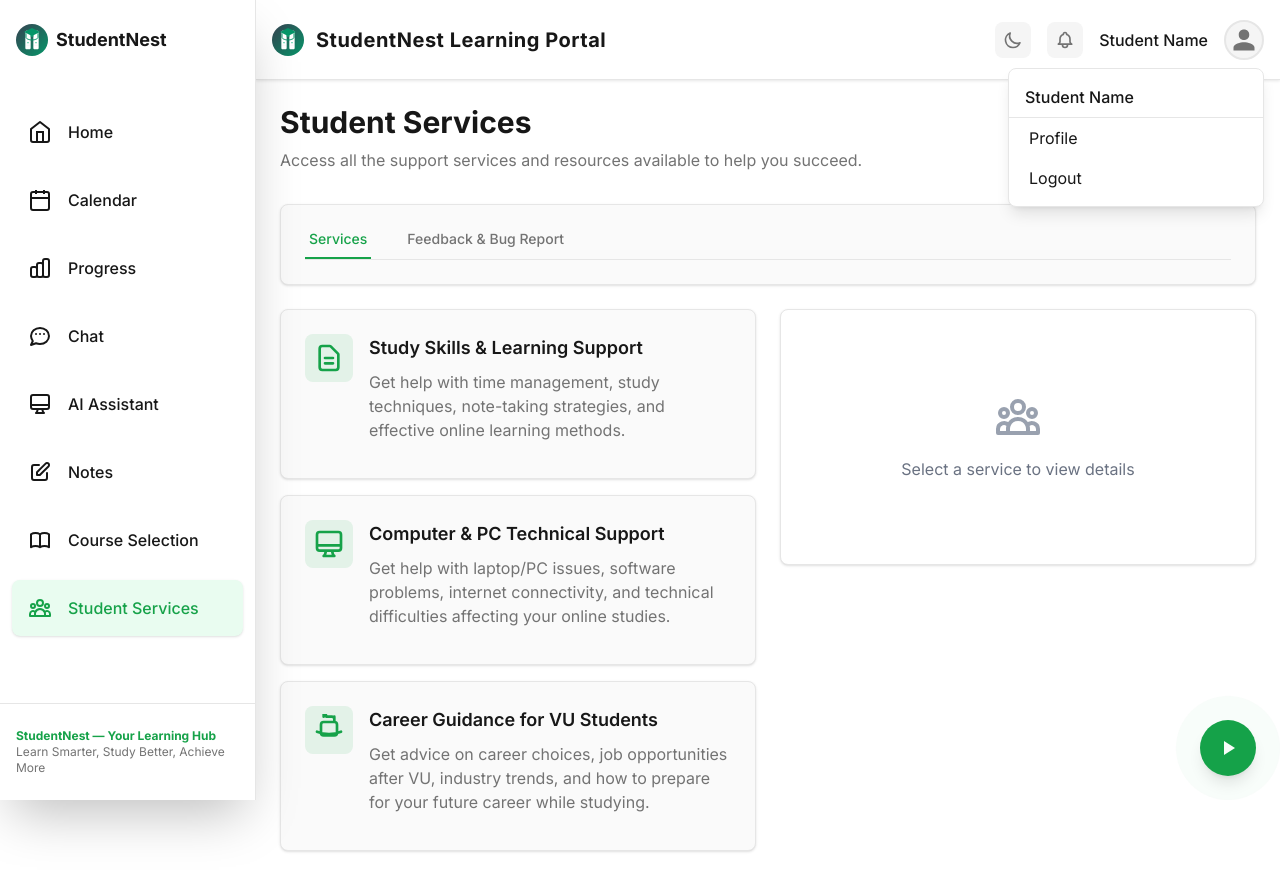
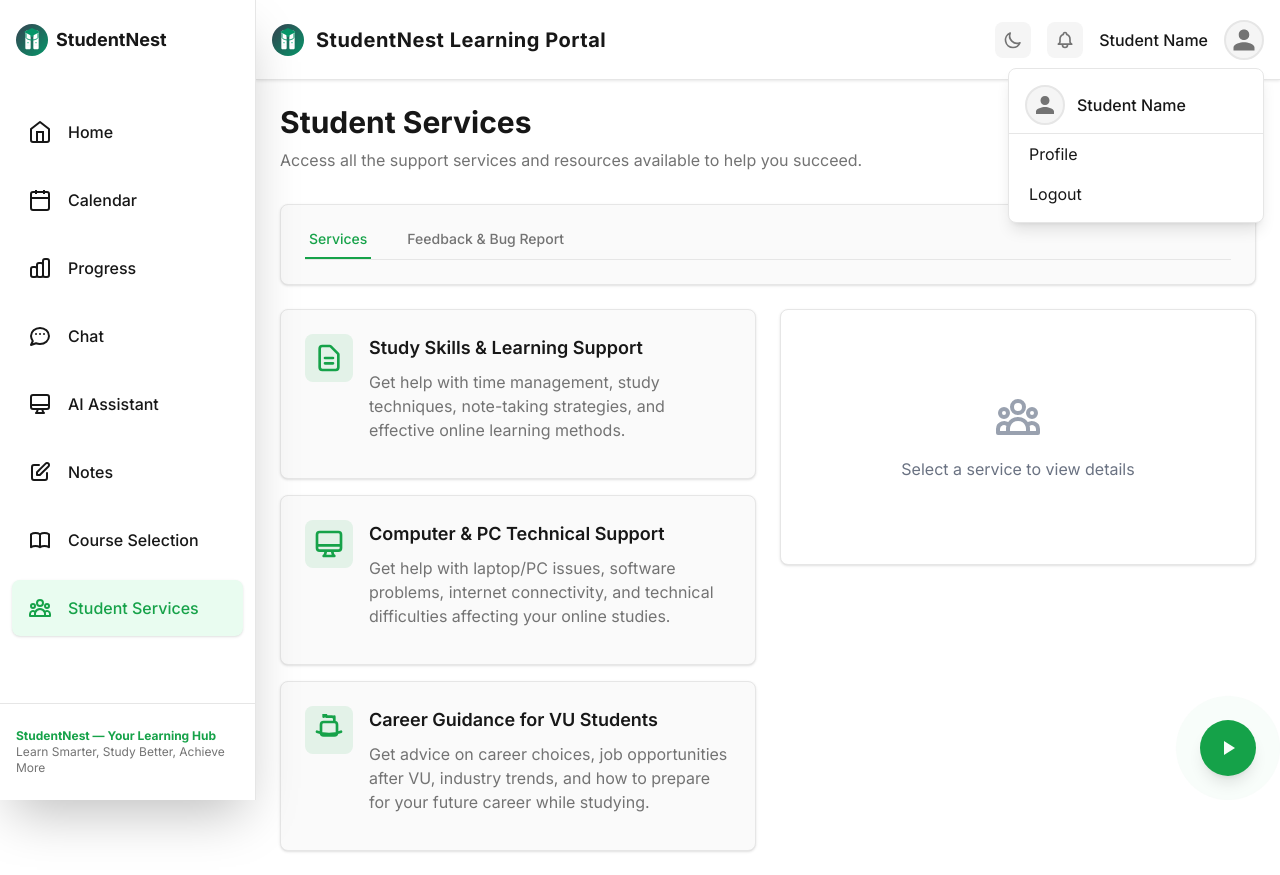
Before and after one commit to Ihsaan7/Student_Portal, a Next.js app: page /student-services in a window 1280 px wide. Both pictures are taken after a click on the button 1244 px from the left and 39 px from the top of the page. Built offline with nearby package versions, Linux system fonts and the light colour scheme.

Commit message:
profile dropdown Fixed

```diff
--- a/app/components/DashboardLayout.js
+++ b/app/components/DashboardLayout.js
@@ -1,6 +1,6 @@
 "use client";
 import { useRouter } from "next/navigation";
-import { useState, useEffect } from "react";
+import { useState, useEffect, useRef } from "react";
 import { supabase } from "../../lib/supabase";
 import { useTheme } from "./ThemeProvider";
 import StudyBuddyLogo from "./StudyBuddyLogo";
@@ -198,6 +198,7 @@ export default function DashboardLayout({ children, currentPage }) {
   const [adminMode, setAdminMode] = useState(false);
   const [adminData, setAdminData] = useState(null);
   const [unreadAnnouncementCount, setUnreadAnnouncementCount] = useState(0);
+  const profileDropdownRef = useRef(null);
 
   useEffect(() => {
     const getUser = async () => {
@@ -227,6 +228,25 @@ export default function DashboardLayout({ children, currentPage }) {
     };
     getUser();
   }, []);
+
+  // Handle click outside to close profile dropdown
+  useEffect(() => {
+    const handleClickOutside = (event) => {
+      if (profileDropdownRef.current && !profileDropdownRef.current.contains(event.target)) {
+        setProfileOpen(false);
+      }
+    };
+
+    // Add event listener when dropdown is open
+    if (profileOpen) {
+      document.addEventListener('mousedown', handleClickOutside);
+    }
+
+    // Cleanup event listener
+    return () => {
+      document.removeEventListener('mousedown', handleClickOutside);
+    };
+  }, [profileOpen]);
 
   // Load unread announcement count
   const loadUnreadAnnouncementCount = async (userId) => {
@@ -510,29 +530,46 @@ export default function DashboardLayout({ children, currentPage }) {
               </div>
             </div>
             {/* Profile Dropdown */}
-            <div className="relative">
+            <div className="relative" ref={profileDropdownRef}>
               <button
-                className="w-10 h-10 rounded-full border-2 flex items-center justify-center transition-all duration-200 hover:shadow-sm"
+                className="w-10 h-10 rounded-full border-2 flex items-center justify-center transition-all duration-200 hover:shadow-sm overflow-hidden"
                 onClick={() => setProfileOpen((v) => !v)}
                 aria-label="Profile"
                 style={{
                   borderColor: "hsl(var(--border))",
-                  backgroundColor: "hsl(var(--muted))",
+                  backgroundColor: userProfile?.avatar_url ? "transparent" : "hsl(var(--muted))",
                   color: "hsl(var(--muted-foreground))",
                 }}
                 onMouseEnter={(e) => {
                   e.target.style.borderColor = "hsl(var(--primary))";
+                  if (!userProfile?.avatar_url) {
                     e.target.style.backgroundColor = "hsl(var(--muted) / 0.8)";
+                  }
                 }}
                 onMouseLeave={(e) => {
                   e.target.style.borderColor = "hsl(var(--border))";
+                  if (!userProfile?.avatar_url) {
                     e.target.style.backgroundColor = "hsl(var(--muted))";
+                  }
                 }}
               >
+                {userProfile?.avatar_url ? (
+                  <img
+                    src={userProfile.avatar_url}
+                    alt="Profile Avatar"
+                    className="w-full h-full object-cover rounded-full"
+                    onError={(e) => {
+                      // Fallback to default icon if avatar fails to load
+                      e.target.style.display = 'none';
+                      e.target.nextSibling.style.display = 'block';
+                    }}
+                  />
+                ) : null}
                 <svg
                   className="w-7 h-7"
                   fill="currentColor"
                   viewBox="0 0 24 24"
+                  style={{ display: userProfile?.avatar_url ? 'none' : 'block' }}
                 >
                   <path d="M12 12c2.7 0 4.5-1.8 4.5-4.5S14.7 3 12 3 7.5 4.8 7.5 7.5 9.3 12 12 12zm0 2c-3 0-9 1.5-9 4.5V21h18v-2.5c0-3-6-4.5-9-4.5z" />
                 </svg>
@@ -546,11 +583,41 @@ export default function DashboardLayout({ children, currentPage }) {
                   }}
                 >
                   <div
-                    className="px-4 py-2 border-b"
+                    className="px-4 py-2 border-b flex items-center space-x-3"
                     style={{ borderColor: "hsl(var(--border))" }}
                   >
+                    <div className="w-10 h-10 rounded-full border-2 flex items-center justify-center overflow-hidden flex-shrink-0"
+                      style={{
+                        borderColor: "hsl(var(--border))",
+                        backgroundColor: userProfile?.avatar_url ? "transparent" : "hsl(var(--muted))",
+                      }}
+                    >
+                      {userProfile?.avatar_url ? (
+                        <img
+                          src={userProfile.avatar_url}
+                          alt="Profile Avatar"
+                          className="w-full h-full object-cover rounded-full"
+                          onError={(e) => {
+                            e.target.style.display = 'none';
+                            e.target.nextSibling.style.display = 'block';
+                          }}
+                        />
+                      ) : null}
+                      <svg
+                        className="w-6 h-6"
+                        fill="currentColor"
+                        viewBox="0 0 24 24"
+                        style={{
+                          display: userProfile?.avatar_url ? 'none' : 'block',
+                          color: "hsl(var(--muted-foreground))"
+                        }}
+                      >
+                        <path d="M12 12c2.7 0 4.5-1.8 4.5-4.5S14.7 3 12 3 7.5 4.8 7.5 7.5 9.3 12 12 12zm0 2c-3 0-9 1.5-9 4.5V21h18v-2.5c0-3-6-4.5-9-4.5z" />
+                      </svg>
+                    </div>
+                    <div className="flex-1 min-w-0">
                       <div
-                      className="font-medium"
+                        className="font-medium truncate"
                         style={{ color: "hsl(var(--popover-foreground))" }}
                       >
                         {studentName}
@@ -563,6 +630,7 @@ export default function DashboardLayout({ children, currentPage }) {
                           Admin Mode Active
                         </div>
                       )}
+                    </div>
                   </div>
                   <a
                     href="/profile"
```
Lines whose indentation alone changed are shown as unchanged.
